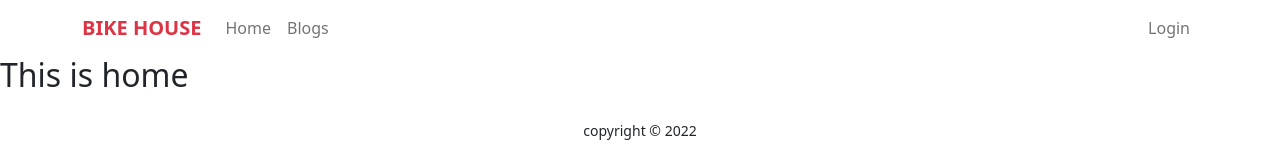
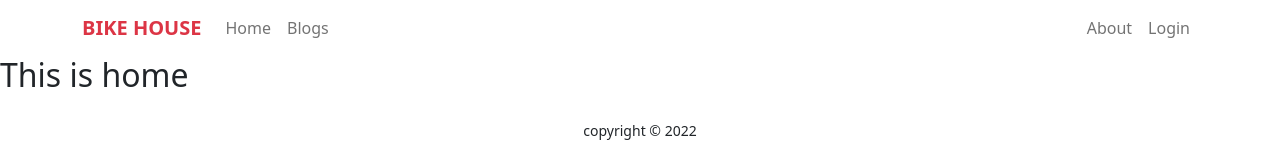
Before and after one commit to rayhan1650/bike-house-client, a React (Create React App) app: page / in a window 1280 px wide. Shown: the top 160 px of the page. Built offline with nearby package versions, Linux system fonts and the light colour scheme; no server answers.

Commit message:
signOut implemented for logged in user

```diff
--- a/src/Pages/Shared/Header/Header.js
+++ b/src/Pages/Shared/Header/Header.js
@@ -1,8 +1,12 @@
+import { signOut } from "firebase/auth";
 import React from "react";
 import { Container, Nav, Navbar } from "react-bootstrap";
+import { useAuthState } from "react-firebase-hooks/auth";
 import { Link } from "react-router-dom";
+import auth from "../../../firebase.init";
 
 const Header = () => {
+  const [user] = useAuthState(auth);
   return (
     <header className="sticky-top">
       <Navbar
@@ -26,11 +30,11 @@ const Header = () => {
               </Nav.Link>
             </Nav>
             <Nav>
-              <Nav.Link as={Link} to="/login">
-                Login
+              <Nav.Link as={Link} to="/about">
+                About
               </Nav.Link>
               {/* toggle login and sign out  */}
-              {/* {user ? (
+              {user ? (
                 <Nav.Link onClick={() => signOut(auth)} as={Link} to="/login">
                   Sign Out
                 </Nav.Link>
@@ -38,7 +42,7 @@ const Header = () => {
                 <Nav.Link as={Link} to="/login">
                   Login
                 </Nav.Link>
-              )} */}
+              )}
             </Nav>
           </Navbar.Collapse>
         </Container>
```
